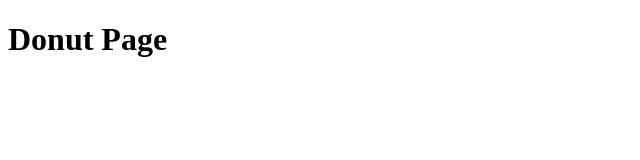
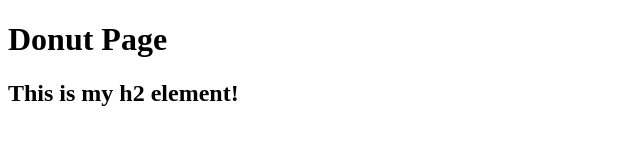
Before and after one commit to britanytorres/donut, a plain HTML site: page index.html in a window 1280 px wide. Shown: the whole page, without its empty margins (0-640 px from the left). Drawn offline with Linux system fonts and the light colour scheme.

Commit message:
added an h2 element

```diff
--- a/index.html
+++ b/index.html
@@ -9,5 +9,6 @@
 </head>
 <body>
     <h1>Donut Page</h1>
+<h2>This is my h2 element!</h2>
 </body>
 </html>
```
